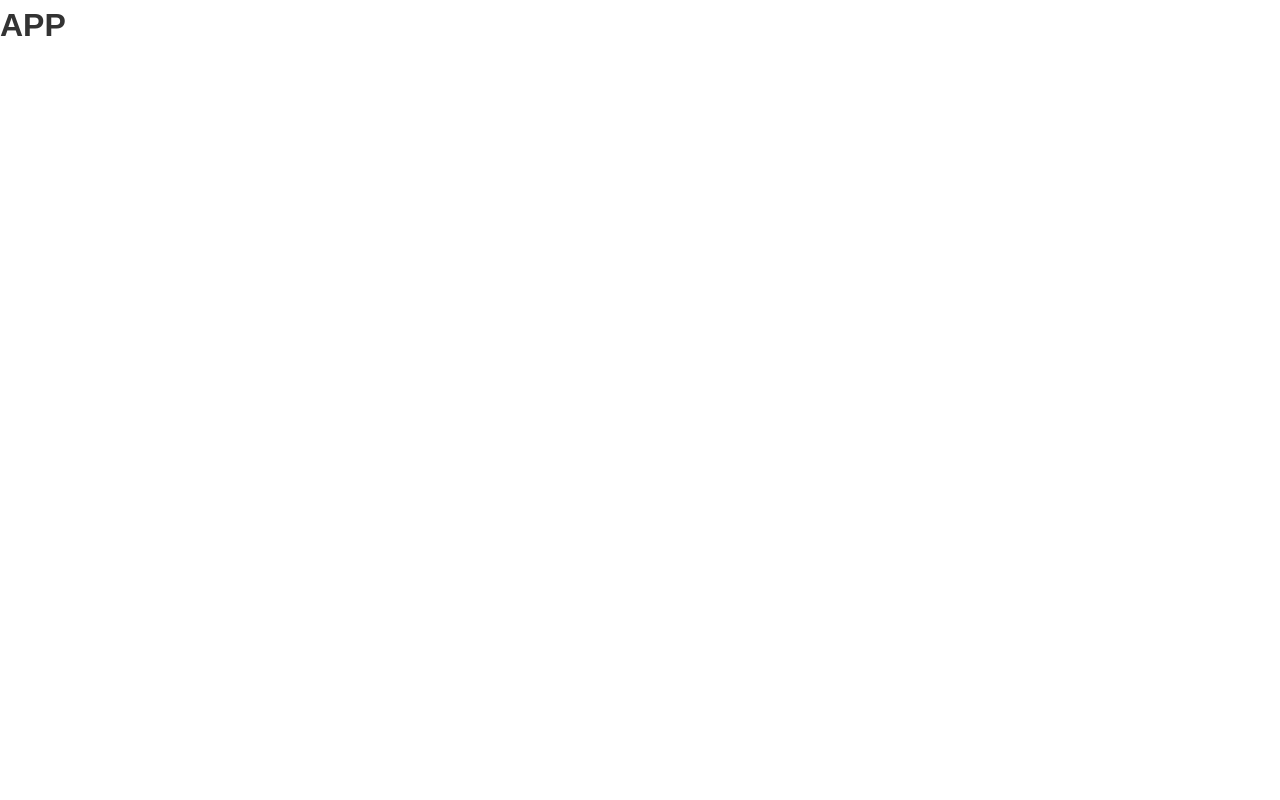
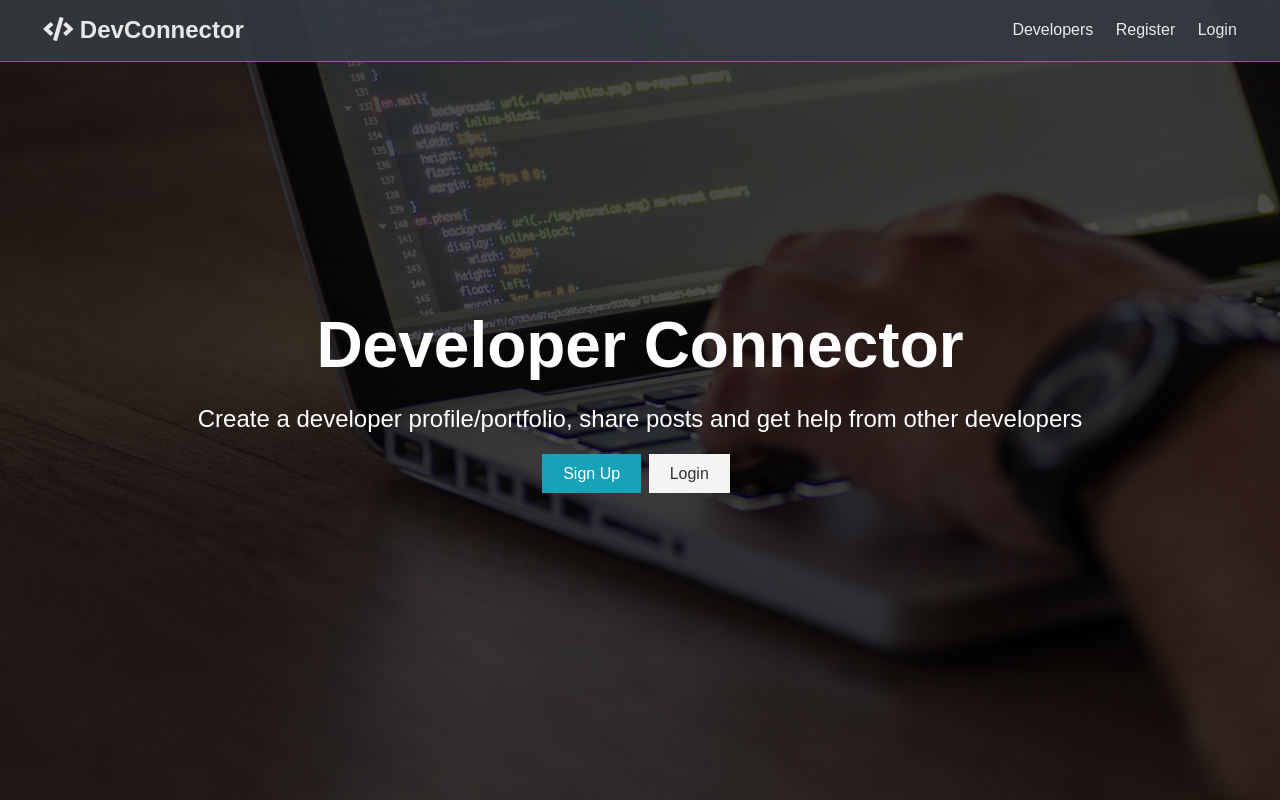
Before and after one commit to ziaddessoki/DevConnector, a React (Create React App) app in the folder client/: page / in a window 1280 px wide. Built offline with nearby package versions, Linux system fonts and the light colour scheme.

Commit message:
clientSide

```diff
--- a/client/src/App.js
+++ b/client/src/App.js
@@ -1,9 +1,12 @@
 import React, { Fragment } from "react";
 import "./App.css";
+import Landing from './components/layout/Landing';
+import Navbar from './components/layout/Navbar'
 
 const App = () => (
   <Fragment>
-    <h1>APP</h1>
+    <Navbar></Navbar>
+    <Landing></Landing>
   </Fragment>
 );
 export default App;
--- a/client/src/components/layout/Landing.js
+++ b/client/src/components/layout/Landing.js
@@ -0,0 +1,23 @@
+import React from 'react'
+
+const Landing = () => {
+    return (
+        <section className="landing">
+            <div className="dark-overlay">
+                <div className="landing-inner">
+                    <h1 className="x-large">Developer Connector</h1>
+                    <p className="lead">
+                        Create a developer profile/portfolio, share posts and get help from
+                        other developers
+                    </p>
+                    <div className="buttons">
+                        <a href="register.html" className="btn btn-primary">Sign Up</a>
+                        <a href="login.html" className="btn btn-light">Login</a>
+                    </div>
+                </div>
+            </div>
+        </section>
+    )
+}
+
+export default Landing;
--- a/client/src/components/layout/Navbar.js
+++ b/client/src/components/layout/Navbar.js
@@ -1,9 +1,21 @@
 import React from 'react'
 
-export const Navbar = () => {
+
+const Navbar = () => {
     return (
-        <div>
 
-        </div>
+        <nav className="navbar bg-dark">
+            <h1>
+                <a href="index.html"><i className="fas fa-code"></i> DevConnector</a>
+            </h1>
+            <ul>
+                <li><a href="profiles.html">Developers</a></li>
+                <li><a href="register.html">Register</a></li>
+                <li><a href="login.html">Login</a></li>
+            </ul>
+        </nav>
+
     )
 }
+
+export default Navbar;
```
